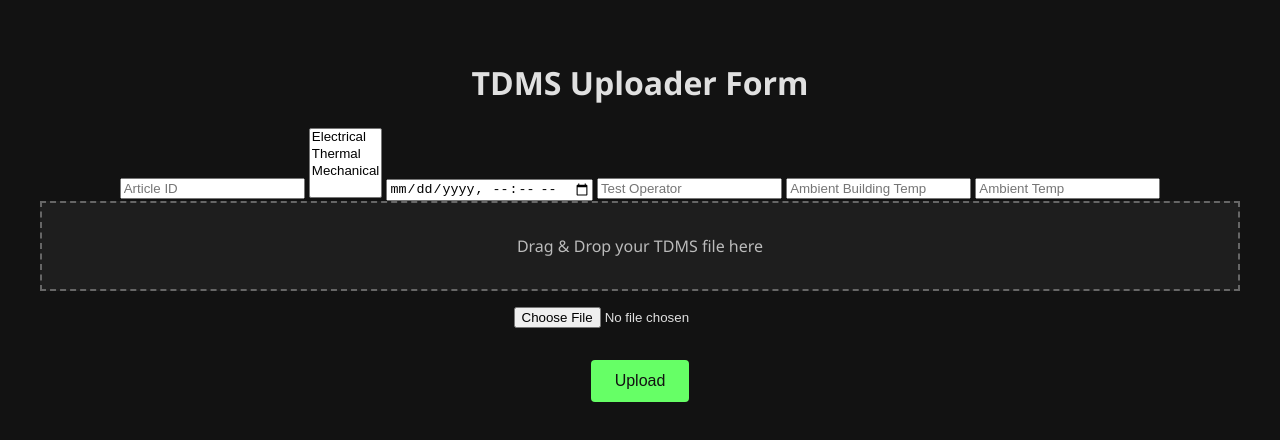
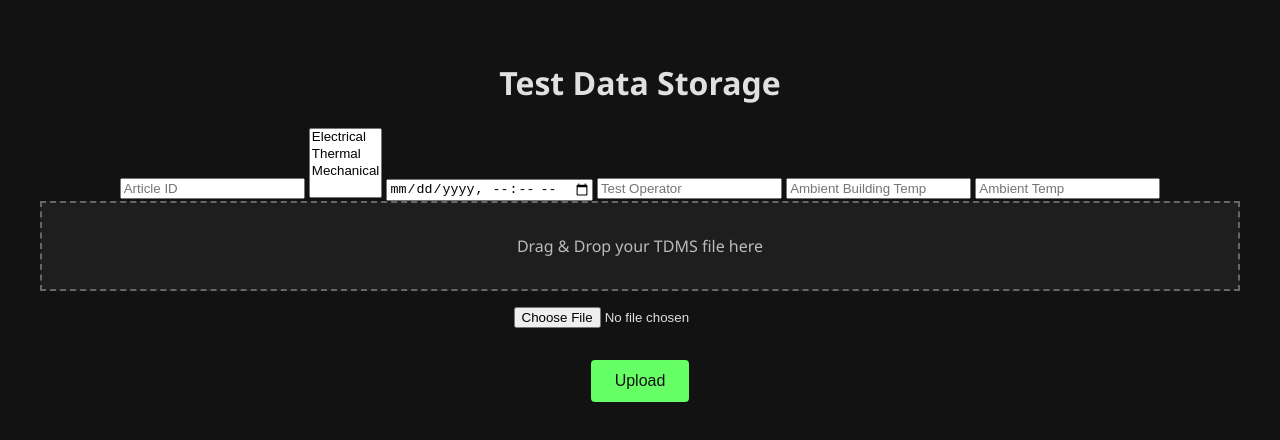
Before and after one commit to bushongTech/host-it, a plain HTML site: page index.html in a window 1280 px wide. Drawn offline with Linux system fonts and the light colour scheme.

Commit message:
Update index.html

```diff
--- a/index.html
+++ b/index.html
@@ -2,11 +2,11 @@
 <html lang="en">
 <head>
   <meta charset="UTF-8" />
-  <title>TDMS Uploader</title>
+  <title>Test Data Storage</title>
   <link rel="stylesheet" href="styles.css" />
 </head>
 <body>
-  <h1>TDMS Uploader Form</h1>
+  <h1>Test Data Storage</h1>
 
   <form id="test-form">
     <input type="text" name="articleId" placeholder="Article ID" required />
```
